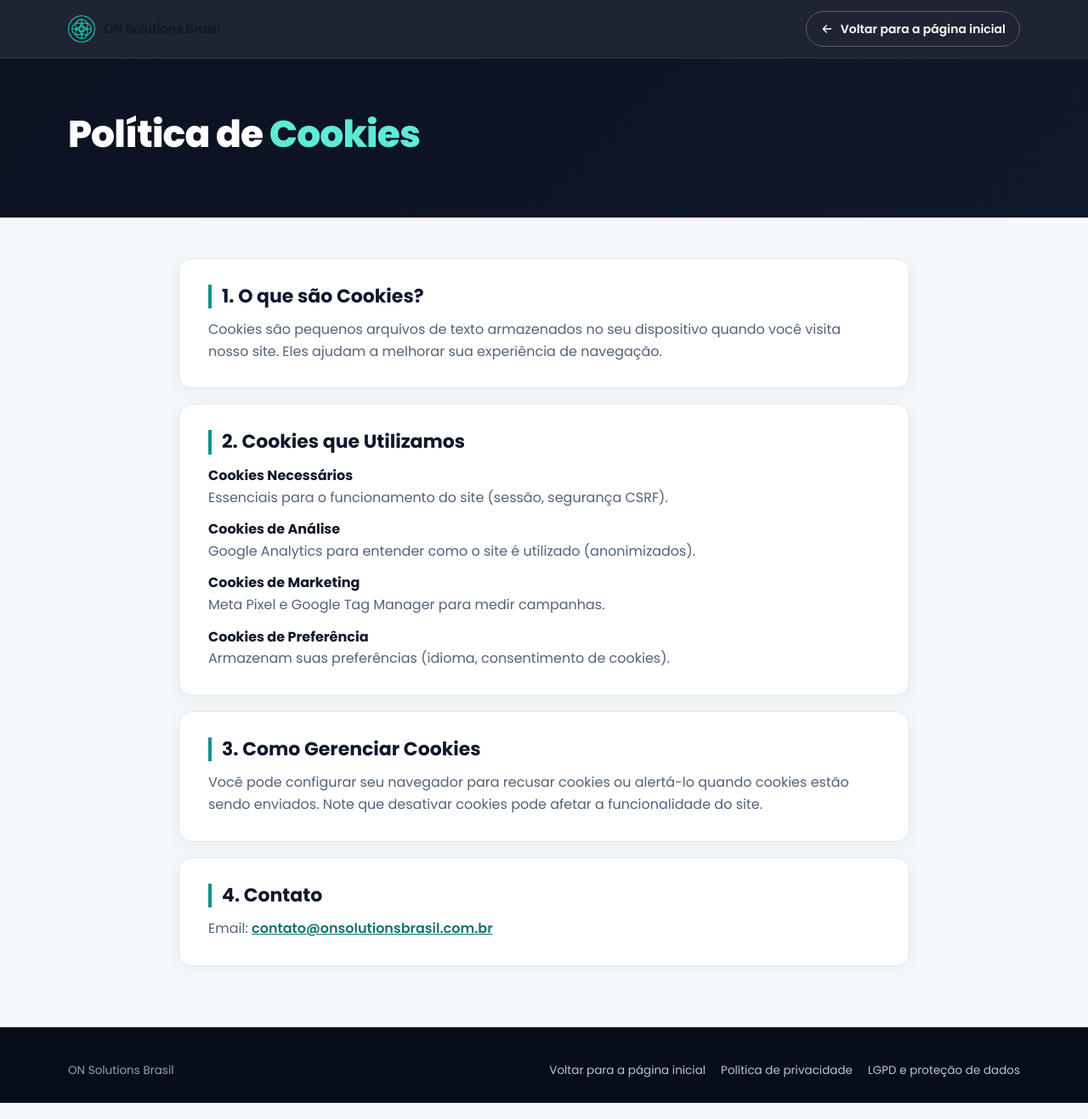
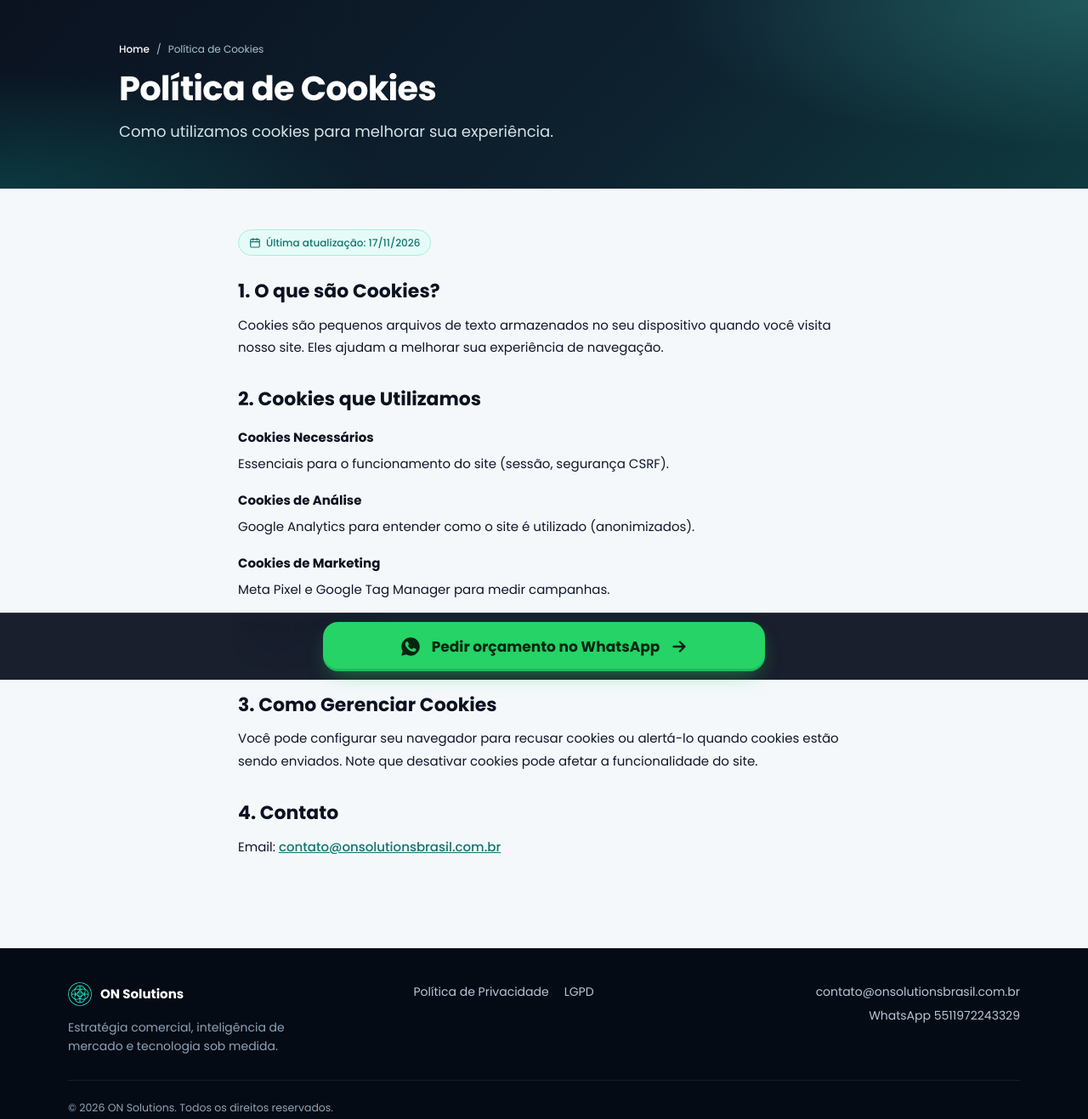
Before and after one commit to BrookSK/lp-09-onsolutions, a plain HTML site: page politica-de-cookies.html in a window 1280 px wide. Shown: the whole page at 85% size. Drawn offline with Linux system fonts and the light colour scheme.

Commit message:
feat(legal): refactor legal pages styling and layout
- Replace grid card layout with single-column content structure for better readability
- Update hero section with enhanced gradient background and breadcrumb navigation
- Add "last updated" timestamp badge to legal pages
- Restructure CSS from .legal-card to .legal-sec for cleaner semantic markup
- Implement responsive footer (.lfoot) with multi-column layout on desktop
- Adjust typography, spacing, and color variables for improved visual hierarchy
- Simplify page titles and add descriptive subtitle text
- Improve mobile-first design with better padding and min-width constraints

```diff
--- a/css/legal.css
+++ b/css/legal.css
@@ -1,71 +1,67 @@
-/* Páginas legais (LGPD e Política de Privacidade). Usa as variáveis e o header/footer de styles.css */
-.legal-top .top-in { min-height: 64px; }
-.brand-link { text-decoration: none; color: inherit; }
-.back-link {
+/* Páginas legais: hero escuro com breadcrumb e conteúdo em coluna única */
+.legal-hero {
+  background:
+    radial-gradient(60% 120% at 100% 0%, rgba(45, 120, 120, .55), transparent 65%),
+    radial-gradient(50% 90% at 0% 100%, rgba(13, 148, 136, .28), transparent 70%),
+    linear-gradient(135deg, #0B1220 0%, #0E2230 60%, #0F3A3F 100%);
+  color: #fff;
+  padding: 40px 0 44px;
+}
+.legal-in { width: min(1000px, 100% - 32px); margin-inline: auto; }
+.crumbs { display: flex; flex-wrap: wrap; gap: 8px; font-size: 12px; margin-bottom: 14px; color: #A9C4CC; }
+.crumbs a { color: #fff; text-decoration: none; font-weight: 500; }
+.crumbs a:hover { text-decoration: underline; }
+.legal-hero h1 { font-size: clamp(28px, 6vw, 40px); line-height: 1.15; font-weight: 700; letter-spacing: -.02em; margin-bottom: 14px; }
+.legal-hero p { font-size: clamp(15px, 3.6vw, 18px); color: #D5E4E8; }
+
+.legal-main { padding: 48px 0 72px; }
+.legal-wrap { width: min(720px, 100% - 32px); margin-inline: auto; }
+.updated {
   display: inline-flex;
   align-items: center;
-  gap: 8px;
-  color: #fff;
-  text-decoration: none;
-  font-weight: 600;
-  font-size: 14px;
-  padding: 9px 16px;
-  border: 1px solid rgba(255, 255, 255, .25);
+  gap: 6px;
+  font-size: 12px;
+  font-weight: 500;
+  color: var(--tealD);
+  background: #E6FBF7;
+  border: 1px solid #A7EDE1;
   border-radius: 999px;
-  transition: background .2s, border-color .2s;
+  padding: 5px 12px;
+  margin-bottom: 28px;
 }
-.back-link:hover { background: rgba(94, 234, 212, .12); border-color: var(--mint); }
-.back-link svg { width: 16px; height: 16px; fill: none; stroke: currentColor; stroke-width: 2; stroke-linecap: round; stroke-linejoin: round; }
+.updated svg { width: 14px; height: 14px; fill: none; stroke: currentColor; stroke-width: 2; stroke-linecap: round; stroke-linejoin: round; }
 
-.legal-hero {
-  background: linear-gradient(135deg, var(--ink), var(--navy));
-  color: #fff;
-  padding: 44px 0 52px;
-}
-.legal-hero h1 { font-size: clamp(28px, 6vw, 44px); line-height: 1.15; font-weight: 800; letter-spacing: -.02em; }
-.legal-hero h1 span { color: var(--mint); }
+.legal-sec { margin-bottom: 34px; }
+.legal-sec h2 { font-size: clamp(18px, 4.5vw, 22px); line-height: 1.3; font-weight: 700; color: var(--ink); margin-bottom: 12px; }
+.legal-sec h3 { font-size: 15px; font-weight: 700; color: var(--ink); margin: 18px 0 6px; }
+.legal-sec p { color: var(--text); font-size: 15px; line-height: 1.75; margin-bottom: 12px; }
+.legal-sec p:last-child { margin-bottom: 0; }
+.legal-sec ul { display: grid; gap: 8px; margin: 0 0 12px; }
+.legal-sec li { position: relative; padding-left: 20px; font-size: 15px; line-height: 1.6; color: var(--text); }
+.legal-sec li::before { content: ""; position: absolute; left: 4px; top: .62em; width: 6px; height: 6px; border-radius: 50%; background: var(--teal); }
+.legal-sec strong { font-weight: 600; }
+.legal-sec a { color: var(--tealD); font-weight: 500; word-break: break-word; }
+.legal-sec a:hover { color: var(--teal); }
 
-.legal-main { padding: 32px 0 56px; }
-.legal-wrap { display: grid; gap: 18px; }
-.legal-card {
-  background: #fff;
-  border: 1px solid var(--line);
-  border-radius: 16px;
-  padding: 22px 20px;
-  box-shadow: 0 4px 18px rgba(15, 23, 42, .05);
-}
-.legal-card h2 {
-  font-size: clamp(18px, 4.5vw, 22px);
-  line-height: 1.3;
-  font-weight: 700;
-  margin-bottom: 12px;
-  padding-left: 12px;
-  border-left: 4px solid var(--teal);
-}
-.legal-card p { color: var(--soft); margin-bottom: 12px; }
-.legal-card p:last-child { margin-bottom: 0; }
-.legal-card ul { display: grid; gap: 8px; margin: 0 0 12px; }
-.legal-card ul:last-child { margin-bottom: 0; }
-.legal-card li { position: relative; padding-left: 22px; color: var(--soft); }
-.legal-card li::before {
-  content: "";
-  position: absolute;
-  left: 0;
-  top: .62em;
-  width: 8px;
-  height: 8px;
-  border-radius: 50%;
-  background: var(--teal);
-}
-.legal-card strong { color: var(--text); }
-.legal-card a { color: var(--tealD); font-weight: 600; word-break: break-word; }
-.legal-card a:hover { color: var(--teal); }
-
-.legal-foot { padding-bottom: 28px; }
+.legal-foot { padding-bottom: calc(28px + 84px); }
 
 @media (min-width: 860px) {
-  .legal-hero { padding: 64px 0 72px; }
-  .legal-main { padding: 48px 0 72px; }
-  .legal-card { padding: 30px 34px; }
-  .legal-wrap { width: min(860px, 100% - 32px); }
+  .legal-hero { padding: 48px 0 52px; }
 }
+
+/* Rodapé das páginas legais */
+.lfoot { background: #050B14; color: #8FA2B8; padding: 40px 0 calc(32px + 84px); font-size: 14px; }
+.lfoot-in { width: min(1120px, 100% - 48px); margin-inline: auto; }
+.lfoot-top { display: grid; gap: 28px; padding-bottom: 28px; }
+.lfoot a { color: #B7C6D8; text-decoration: none; }
+.lfoot a:hover { color: #fff; text-decoration: underline; }
+.lfoot-logo { display: inline-flex; align-items: center; gap: 10px; color: #fff !important; font-weight: 700; font-size: 15px; margin-bottom: 14px; }
+.lfoot-brand p { max-width: 280px; line-height: 1.6; }
+.lfoot-links { display: flex; flex-wrap: wrap; gap: 10px 18px; align-content: flex-start; }
+.lfoot-contact { display: grid; gap: 6px; align-content: flex-start; }
+.lfoot-copy { border-top: 1px solid rgba(255, 255, 255, .08); padding-top: 22px; font-size: 12.5px; }
+@media (min-width: 860px) {
+  .lfoot-top { grid-template-columns: 1.1fr 1.3fr auto; gap: 40px; }
+  .lfoot-links { max-width: 340px; }
+  .lfoot-contact { text-align: right; justify-items: end; }
+}
--- a/politica-de-cookies.html
+++ b/politica-de-cookies.html
@@ -15,45 +15,62 @@
 <link rel="stylesheet" href="css/legal.css">
 </head>
 <body class="l2">
-<header class="top legal-top"><div class="w top-in">
-  <a class="brand brand-link" href="index.html"><img src="assets/img/logo-onsolutions.png" alt="ON Solutions Brasil" width="32" height="32"><span>ON Solutions<span class="br"> Brasil</span></span></a>
-  <a class="back-link" href="index.html"><svg viewBox="0 0 24 24" aria-hidden="true"><path d="M19 12H5M11 6l-6 6 6 6"/></svg>Voltar para a página inicial</a>
-</div></header>
-
-<section class="legal-hero"><div class="w">
-  <h1>Política de <span>Cookies</span></h1>
+<section class="legal-hero"><div class="legal-in">
+  <nav class="crumbs" aria-label="Breadcrumb"><a href="index.html">Home</a><span>/</span><span aria-current="page">Política de Cookies</span></nav>
+  <h1>Política de Cookies</h1>
+  <p>Como utilizamos cookies para melhorar sua experiência.</p>
 </div></section>
 
-<main class="legal-main"><div class="w legal-wrap">
+<main class="legal-main"><div class="legal-wrap">
+  <p class="updated"><svg viewBox="0 0 24 24" aria-hidden="true"><rect x="3" y="4.5" width="18" height="16" rx="2"/><path d="M3 9.5h18M8 2.5v4M16 2.5v4"/></svg> Última atualização: 17/11/2026</p>
 
-  <section class="legal-card">
+  <section class="legal-sec">
     <h2>1. O que são Cookies?</h2>
     <p>Cookies são pequenos arquivos de texto armazenados no seu dispositivo quando você visita nosso site. Eles ajudam a melhorar sua experiência de navegação.</p>
   </section>
 
-  <section class="legal-card">
+  <section class="legal-sec">
     <h2>2. Cookies que Utilizamos</h2>
-    <p><strong>Cookies Necessários</strong><br>Essenciais para o funcionamento do site (sessão, segurança CSRF).</p>
-    <p><strong>Cookies de Análise</strong><br>Google Analytics para entender como o site é utilizado (anonimizados).</p>
-    <p><strong>Cookies de Marketing</strong><br>Meta Pixel e Google Tag Manager para medir campanhas.</p>
-    <p><strong>Cookies de Preferência</strong><br>Armazenam suas preferências (idioma, consentimento de cookies).</p>
+    <h3>Cookies Necessários</h3>
+    <p>Essenciais para o funcionamento do site (sessão, segurança CSRF).</p>
+    <h3>Cookies de Análise</h3>
+    <p>Google Analytics para entender como o site é utilizado (anonimizados).</p>
+    <h3>Cookies de Marketing</h3>
+    <p>Meta Pixel e Google Tag Manager para medir campanhas.</p>
+    <h3>Cookies de Preferência</h3>
+    <p>Armazenam suas preferências (idioma, consentimento de cookies).</p>
   </section>
 
-  <section class="legal-card">
+  <section class="legal-sec">
     <h2>3. Como Gerenciar Cookies</h2>
     <p>Você pode configurar seu navegador para recusar cookies ou alertá-lo quando cookies estão sendo enviados. Note que desativar cookies pode afetar a funcionalidade do site.</p>
   </section>
 
-  <section class="legal-card">
+  <section class="legal-sec">
     <h2>4. Contato</h2>
     <p>Email: <a href="mailto:contato@onsolutionsbrasil.com.br">contato@onsolutionsbrasil.com.br</a></p>
   </section>
 
 </div></main>
 
-<footer class="foot legal-foot"><div class="w foot-in">
-  <div>ON Solutions Brasil</div>
-  <div class="lk"><a href="index.html">Voltar para a página inicial</a><a href="politica-de-privacidade.html">Política de privacidade</a><a href="lgpd.html">LGPD e proteção de dados</a></div>
+<footer class="lfoot"><div class="lfoot-in">
+  <div class="lfoot-top">
+    <div class="lfoot-brand">
+      <a class="lfoot-logo" href="index.html"><img src="assets/img/logo-onsolutions.png" alt="" width="28" height="28"><span>ON Solutions</span></a>
+      <p>Estratégia comercial, inteligência de mercado e tecnologia sob medida.</p>
+    </div>
+    <nav class="lfoot-links" aria-label="Links legais">
+      <a href="politica-de-privacidade.html">Política de Privacidade</a>
+      <a href="lgpd.html">LGPD</a>
+    </nav>
+    <div class="lfoot-contact">
+      <a href="mailto:contato@onsolutionsbrasil.com.br">contato@onsolutionsbrasil.com.br</a>
+      <a href="https://wa.me/5511972243329">WhatsApp 5511972243329</a>
+    </div>
+  </div>
+  <p class="lfoot-copy">© 2026 ON Solutions. Todos os direitos reservados.</p>
 </div></footer>
+<div class="sticky"><a class="cta" data-wa="Olá, vim do site e gostaria de saber mais sobre os serviços de Inteligência Artificial." data-pos="barra-fixa" data-wa-main href="#"><svg viewBox="0 0 24 24" aria-hidden="true"><path d="M12.04 2C6.58 2 2.13 6.45 2.13 11.91c0 1.75.46 3.45 1.32 4.95L2.05 22l5.25-1.38a9.9 9.9 0 0 0 4.74 1.21c5.46 0 9.91-4.45 9.91-9.91S17.5 2 12.04 2Zm5.8 14.1c-.25.69-1.45 1.32-2 1.37-.5.05-1.13.07-1.82-.11-.42-.13-.96-.31-1.65-.6-2.9-1.25-4.8-4.17-4.95-4.36-.14-.19-1.18-1.57-1.18-3s.75-2.13 1.02-2.42c.26-.29.57-.36.76-.36h.55c.18 0 .42-.07.65.5.25.58.83 2 .9 2.15.07.14.12.31.02.5-.09.19-.14.31-.28.48-.14.17-.3.37-.43.5-.14.14-.29.29-.12.58.17.29.74 1.22 1.59 1.97 1.09.97 2.01 1.27 2.3 1.41.29.14.46.12.63-.07.17-.19.72-.84.91-1.13.19-.29.38-.24.65-.14.26.1 1.67.79 1.96.93.29.14.48.22.55.34.07.12.07.7-.18 1.39Z"/></svg><span>Pedir orçamento no WhatsApp</span><svg class="arr" viewBox="0 0 24 24" aria-hidden="true"><path d="M5 12h14M13 6l6 6-6 6"/></svg></a></div>
+<script src="js/main.js"></script>
 </body>
 </html>
```
Also changed, not shown: lgpd.html (+33 -22 lines), politica-de-privacidade.html (+31 -18 lines).
